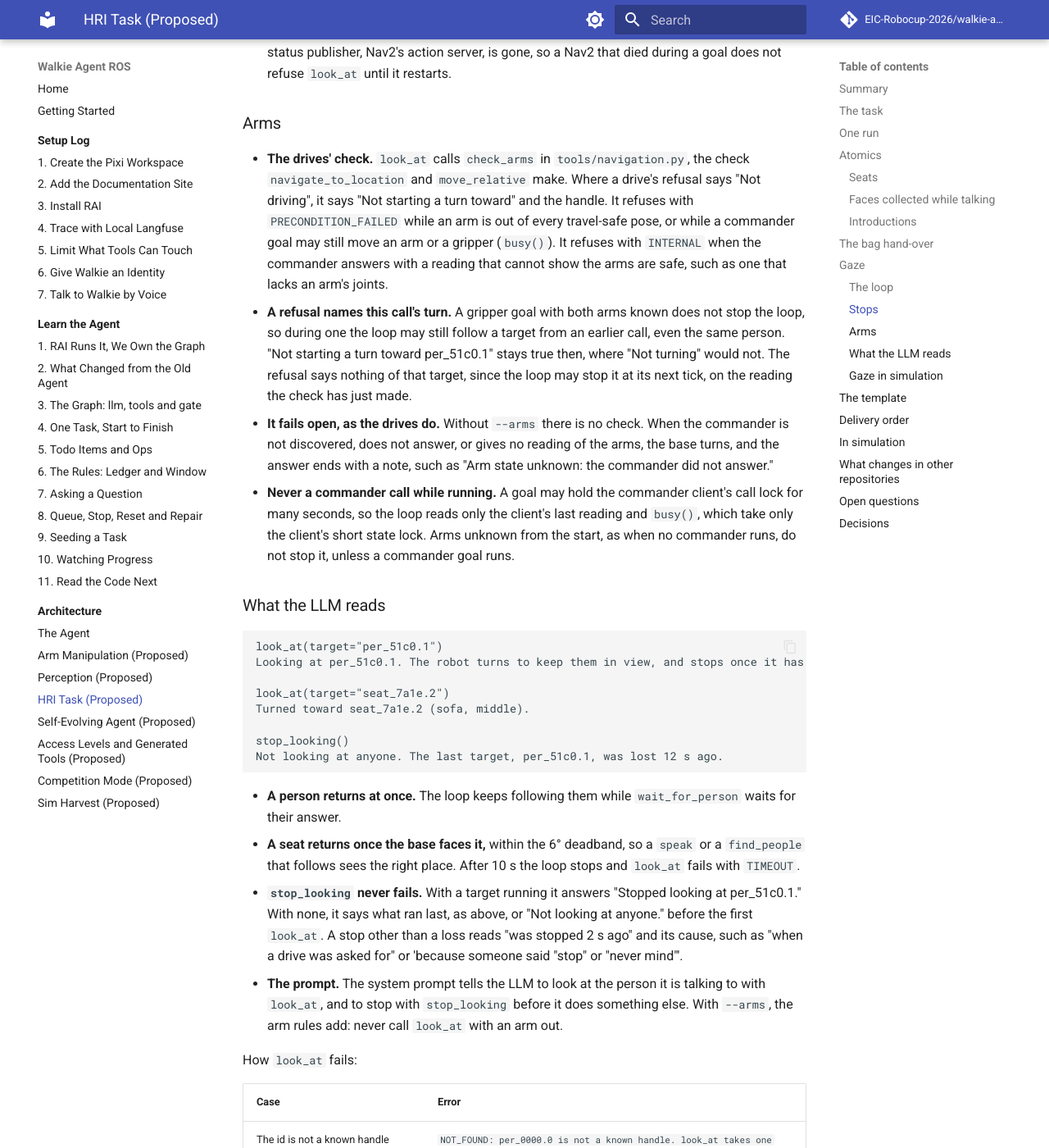
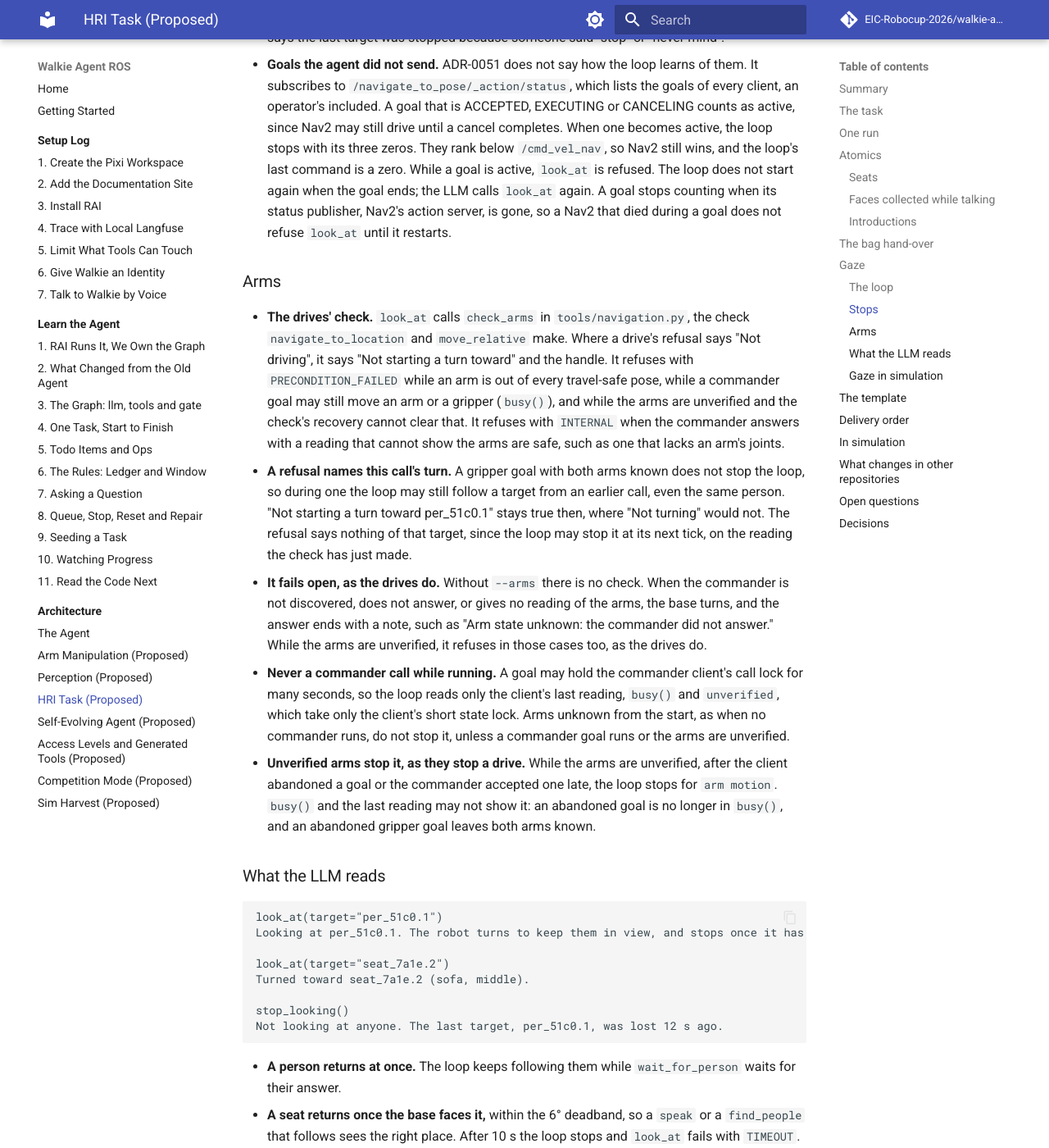
Before and after one commit to EIC-Robocup-2026/walkie-agent-ros, an MkDocs documentation site: the page built from docs/architecture/hri.md, in a window 1280 px wide and 1400 px high, scrolled down 16744 px. Shown: the whole window at 82% size. Built offline with MkDocs 1.6.1 and Material for MkDocs 9.7.7, drawn with Linux system fonts in a browser that asks for light colours; comment, search, counter and statistics services are not loaded; some of the changed text lies outside the part shown.

Commit message:
fix: stop the gaze loop while the arms are unverified
- Stop the loop for arm motion while CommanderClient.unverified is set, even with both arms known and no goal in busy()
- Keep an arm known to be out reported as arm out while the arms are unverified
- Read unverified alongside last_state and busy(), which take only the client's state lock
- Test the stop for a followed person and a held heading, and that arm out wins over unverified
- Document the unverified stop and look_at's refusal while the arms are unverified

```diff
--- a/docs/architecture/decisions/0051-agent-side-gaze-loop.md
+++ b/docs/architecture/decisions/0051-agent-side-gaze-loop.md
@@ -107,10 +107,10 @@ inputs pass neither.
   `src/walkie_agent/tools/__init__.py` names the exception.
 - As built, `look_at` takes person and seat handles, not object handles,
   and its arm check fails open as the drives' does: when the commander is
-  not found, does not answer or gives no reading, the base turns. It
-  refuses while a commander goal may still move an arm or a gripper, and
-  on a reading that cannot show the arms are safe
-  ([HRI Task](/architecture/hri.md#gaze)).
+  not found, does not answer or gives no reading, the base turns, but
+  never while the arms are unverified. It refuses while a commander goal
+  may still move an arm or a gripper, and on a reading that cannot show
+  the arms are safe ([HRI Task](/architecture/hri.md#gaze)).
 - As built, 0.6 rad/s and 3.2 rad/s² are hard ceilings in `gaze.py`,
   apart from the adjustable config, which may only go lower. The
   publisher clamps every command to 0.6 rad/s whatever its config says,
--- a/docs/architecture/hri.md
+++ b/docs/architecture/hri.md
@@ -432,7 +432,8 @@ flowchart TB
   a reading that cannot show the arms are safe, with the check the drives
   make ([ADR-0025](decisions/0025-travel-safe-interlock.md)). Like that
   check, it fails open when the commander is not found, does not answer
-  or gives no reading: the base turns.
+  or gives no reading, so the base turns, but never while the arms are
+  unverified.
 - **Why `/cmd_vel`.** It is `twist_mux`'s lowest priority, so Nav2 and a
   person holding the joystick always win. The cost: it bypasses
   `collision_monitor` ([question 4](#open-questions)).
@@ -535,7 +536,8 @@ flowchart TB
 | `move_arm_to_pose` has passed its argument checks, before its first commander call for the move. `set_gripper` does not stop the loop | `move_arm_to_pose` | `arm motion` |
 | The commander's last reading shows an arm out of every travel-safe pose | the loop | `arm out` |
 | An arm that the commander's reading knew at the start becomes unknown, as when a goal is sent for it | the loop | `arm motion` |
-| A commander goal runs, or one an earlier call gave up on may still run (`busy()`), while an arm is unknown. A gripper goal with both arms known does not stop the loop | the loop | `arm motion` |
+| A commander goal runs, or one an earlier call gave up on may still run (`busy()`), while an arm is unknown. A gripper goal with both arms known does not stop the loop while the arms are verified | the loop | `arm motion` |
+| The arms are unverified (`unverified`): the commander client abandoned a goal before its end was known, or the commander accepted one after it was abandoned. This stops the loop even when both arms are known and travel-safe and no goal is in `busy()`, as after an abandoned gripper goal, since the drives refuse then too | the loop | `arm motion` |
 | 1 s has passed since the person's last sighting | the loop | `lost` |
 | The base does not face a seat within 10 s | `look_at` | `turn timeout` |
 | A tick raises | the loop | `error` |
@@ -611,9 +613,10 @@ flowchart TB
   `tools/navigation.py`, the check `navigate_to_location` and
   `move_relative` make. Where a drive's refusal says "Not driving", it
   says "Not starting a turn toward" and the handle. It refuses with
-  `PRECONDITION_FAILED` while an arm is out of every travel-safe pose, or
-  while a commander goal may still move an arm or a gripper (`busy()`).
-  It refuses with `INTERNAL` when the commander answers with a reading
+  `PRECONDITION_FAILED` while an arm is out of every travel-safe pose,
+  while a commander goal may still move an arm or a gripper (`busy()`),
+  and while the arms are unverified and the check's recovery cannot
+  clear that. It refuses with `INTERNAL` when the commander answers with a reading
   that cannot show the arms are safe, such as one that lacks an arm's
   joints.
 - **A refusal names this call's turn.** A gripper goal with both arms
@@ -625,12 +628,20 @@ flowchart TB
 - **It fails open, as the drives do.** Without `--arms` there is no
   check. When the commander is not discovered, does not answer, or gives
   no reading of the arms, the base turns, and the answer ends with a
-  note, such as "Arm state unknown: the commander did not answer."
+  note, such as "Arm state unknown: the commander did not answer." While
+  the arms are unverified, it refuses in those cases too, as the drives
+  do.
 - **Never a commander call while running.** A goal may hold the
   commander client's call lock for many seconds, so the loop reads only
-  the client's last reading and `busy()`, which take only the client's
-  short state lock. Arms unknown from the start, as when no commander
-  runs, do not stop it, unless a commander goal runs.
+  the client's last reading, `busy()` and `unverified`, which take only
+  the client's short state lock. Arms unknown from the start, as when no
+  commander runs, do not stop it, unless a commander goal runs or the
+  arms are unverified.
+- **Unverified arms stop it, as they stop a drive.** While the arms are
+  unverified, after the client abandoned a goal or the commander accepted
+  one late, the loop stops for `arm motion`. `busy()` and the last
+  reading may not show it: an abandoned goal is no longer in `busy()`,
+  and an abandoned gripper goal leaves both arms known.
 
 ### What the LLM reads
 
```
Also changed, not shown: 3 other files.
